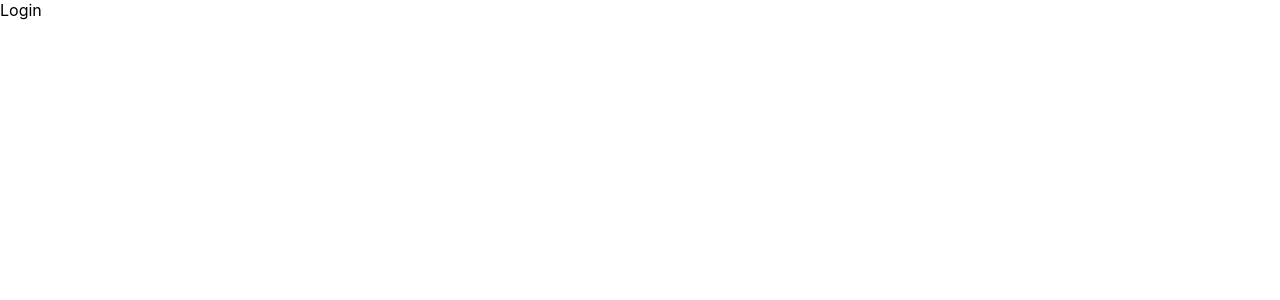
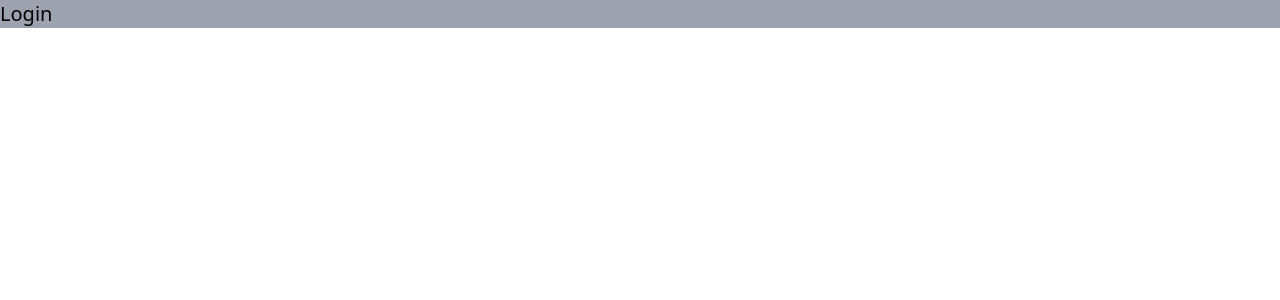
Before and after one commit to sadhyaJain/Hackathon-March-2024, a React (Create React App) app: page / in a window 1280 px wide. Shown: the top 300 px of the page. Built offline with nearby package versions, Linux system fonts and the light colour scheme.

Commit message:
Add tailwindcss as a devDependency and update Login component styling

```diff
--- a/package.json
+++ b/package.json
@@ -34,5 +34,8 @@
       "last 1 firefox version",
       "last 1 safari version"
     ]
+  },
+  "devDependencies": {
+    "tailwindcss": "^3.4.1"
   }
 }
--- a/src/Components/Login/Login.js
+++ b/src/Components/Login/Login.js
@@ -2,6 +2,6 @@ import React from 'react'
 
 export default function Login() {
   return (
-    <div>Login</div>
+    <div className='text-xl bg-gray-400 '>Login</div>
   )
 }
--- a/src/index.css
+++ b/src/index.css
@@ -1,13 +1,3 @@
-body {
-  margin: 0;
-  font-family: -apple-system, BlinkMacSystemFont, 'Segoe UI', 'Roboto', 'Oxygen',
-    'Ubuntu', 'Cantarell', 'Fira Sans', 'Droid Sans', 'Helvetica Neue',
-    sans-serif;
-  -webkit-font-smoothing: antialiased;
-  -moz-osx-font-smoothing: grayscale;
-}
-
-code {
-  font-family: source-code-pro, Menlo, Monaco, Consolas, 'Courier New',
-    monospace;
-}
+@tailwind base;
+@tailwind components;
+@tailwind utilities;
--- /dev/null
+++ b/tailwind.config.js
@@ -0,0 +1,10 @@
+/** @type {import('tailwindcss').Config} */
+module.exports = {
+  content: [
+    "./src/**/*.{js,jsx,ts,tsx}",
+  ],
+  theme: {
+    extend: {},
+  },
+  plugins: [],
+}
```
Also changed, not shown: 1 other file (tests, documents, lock files or other folders).
